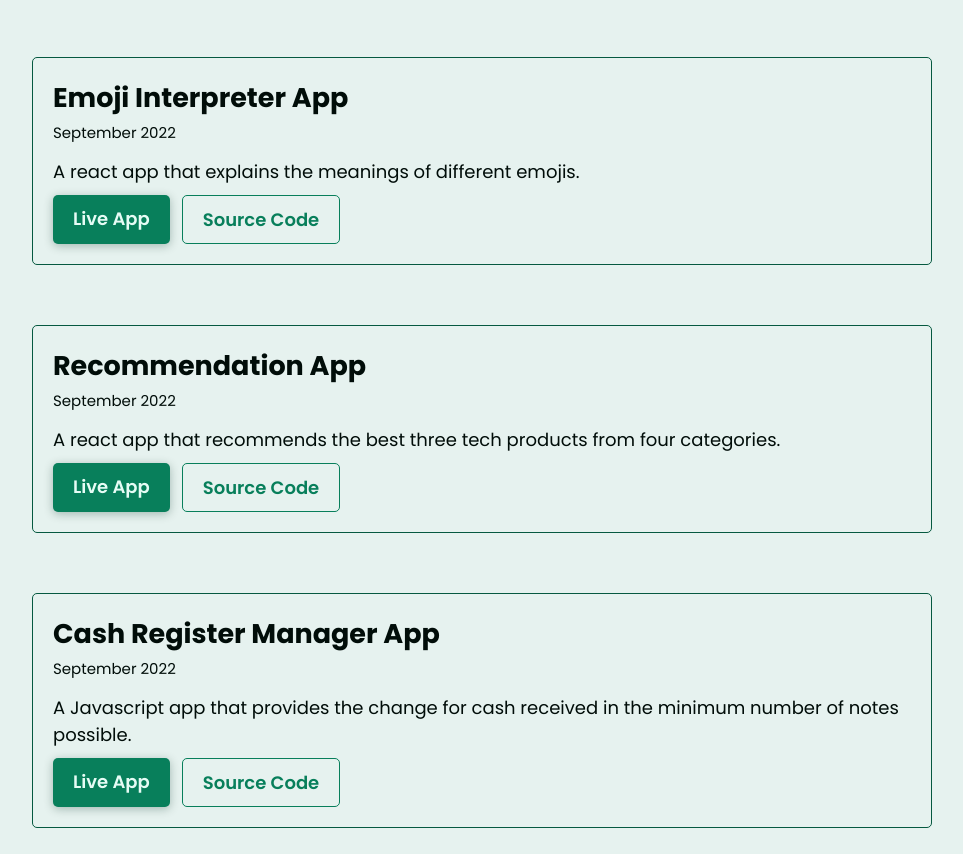
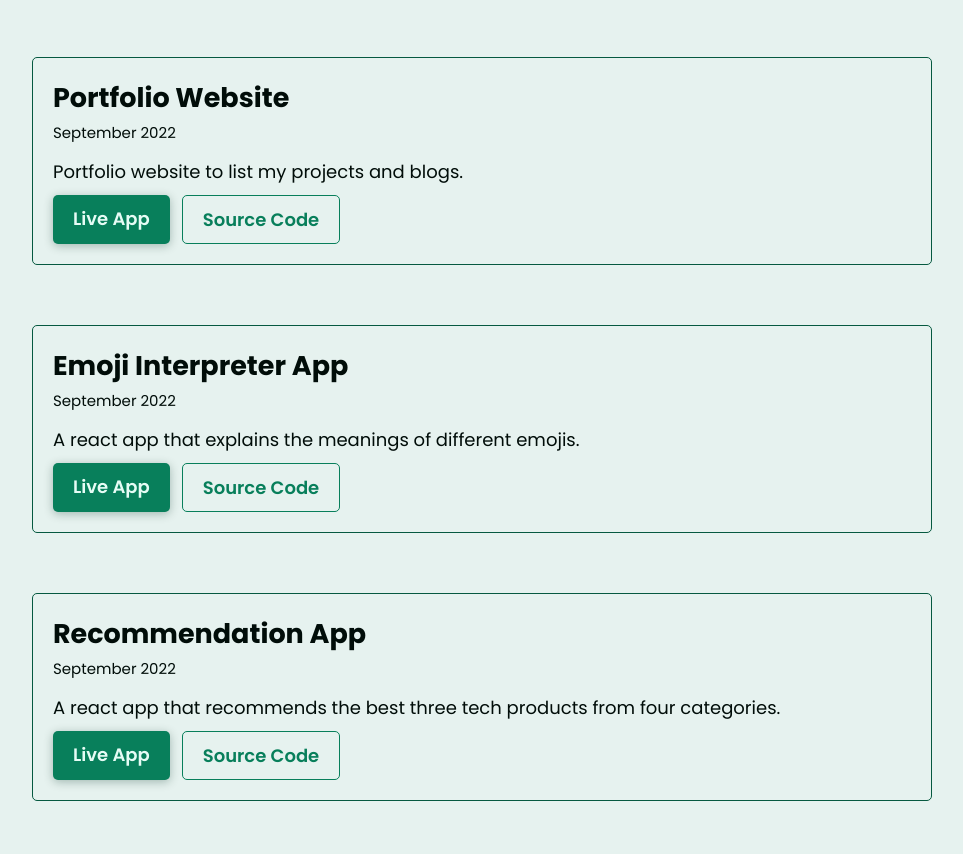
Before and after one commit to abinjohn123/neoG-mark-4, a plain HTML site: page projects.html in a window 1280 px wide. Shown: the part 1876-2730 px from the top of the page, without its empty margins (158-1121 px from the left). Drawn offline with Linux system fonts and the light colour scheme.

Commit message:
include portfolio site to list of projects.

```diff
--- a/projects.html
+++ b/projects.html
@@ -155,6 +155,29 @@
             >
           </div>
         </li>
+
+        <li class="project-item">
+          <h2 class="project-title">Portfolio Website</h2>
+          <small class="project-date">September 2022</small>
+          <p class="project-desc">
+            Portfolio website to list my projects and blogs.
+          </p>
+          <div class="btn-links">
+            <a
+              target="”_blank”"
+              class="link link-btn link-btn-primary"
+              href="https://abinjohn-portfolio-neog.netlify.app/"
+              >Live App</a
+            >
+            <a
+              target="”_blank”"
+              class="link link-btn link-btn-secondary"
+              href="https://github.com/abinjohn123/neoG-mark-4-and-5"
+              >Source Code</a
+            >
+          </div>
+        </li>
+
         <li class="project-item">
           <h2 class="project-title">Emoji Interpreter App</h2>
           <small class="project-date">September 2022</small>
```
